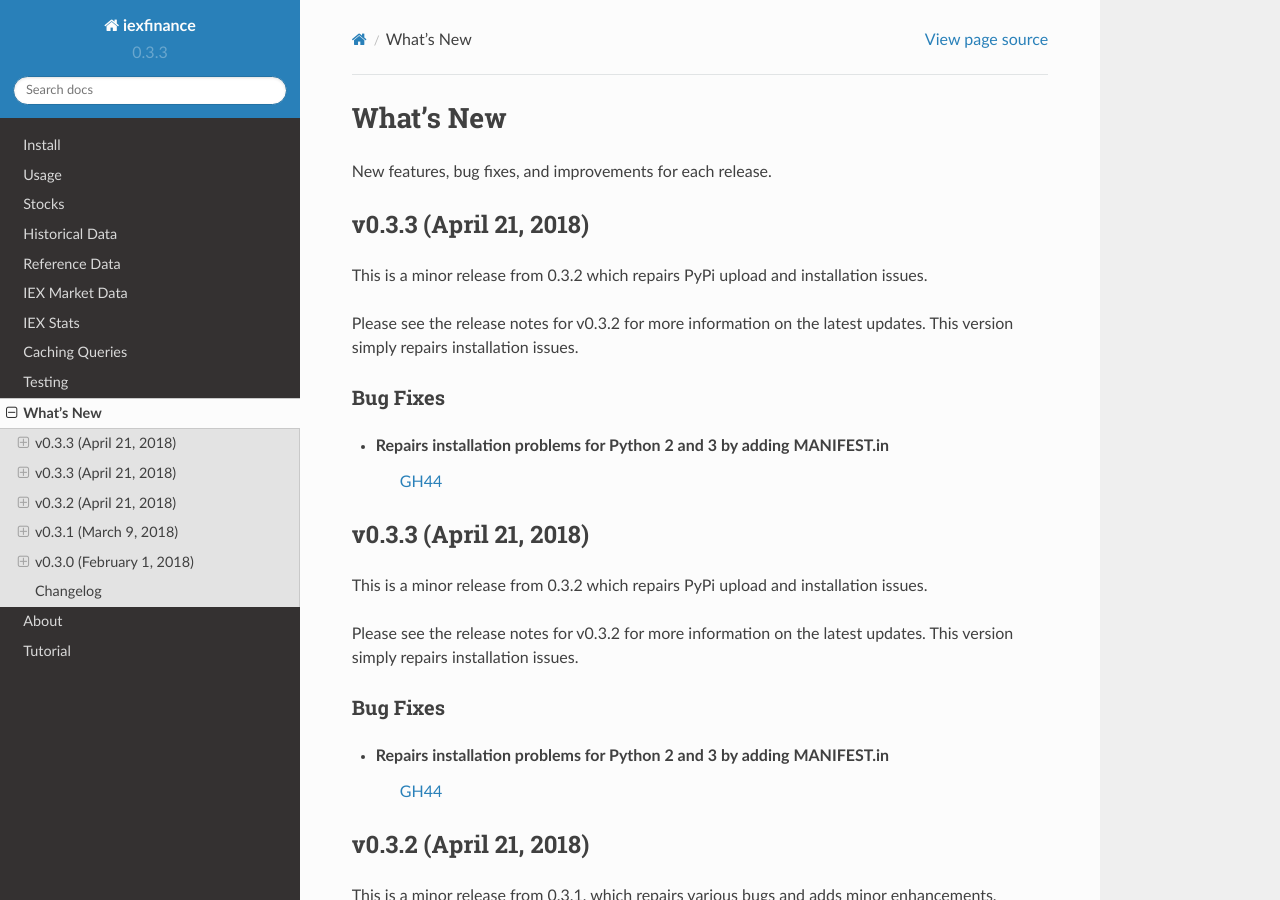
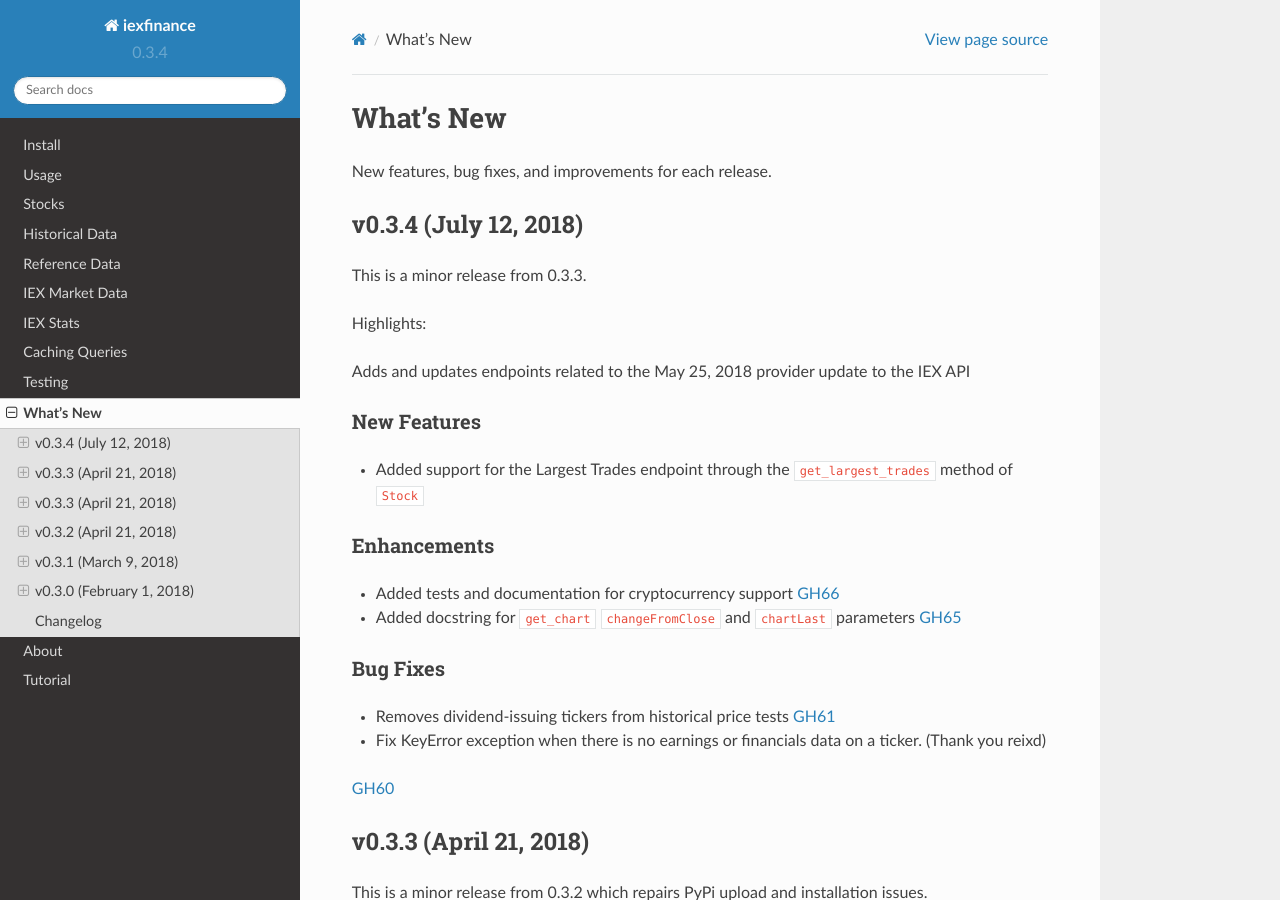
Before and after one commit to addisonlynch/iexfinance, a Sphinx documentation site: the page built from docs/source/whatsnew.rst, in a window 1280 px wide and 900 px high. Built offline with Sphinx 7.4.7 and the Read the Docs theme 2.0.0, drawn with Linux system fonts in a browser that asks for light colours.

Commit message:
rls 0.3.4 finalization

```diff
--- a/docs/source/conf.py
+++ b/docs/source/conf.py
@@ -58,9 +58,9 @@ author = 'Addison Lynch'
 # built documents.
 #
 # The short X.Y version.
-version = '0.3.3'
+version = '0.3.4'
 # The full version, including alpha/beta/rc tags.
-release = '0.3.3'
+release = '0.3.4'
 
 # The language for content autogenerated by Sphinx. Refer to documentation
 # for a list of supported languages.
--- a/docs/source/whatsnew.rst
+++ b/docs/source/whatsnew.rst
@@ -5,6 +5,8 @@ What's New
 **********
 
 New features, bug fixes, and improvements for each release.
+
+.. include:: whatsnew/v0.3.4.txt
 
 .. include:: whatsnew/v0.3.3.txt
 
--- a/docs/source/whatsnew/v0.3.4.txt
+++ b/docs/source/whatsnew/v0.3.4.txt
@@ -1,7 +1,7 @@
 .. _whatsnew_034:
 
 
-v0.3.4 (TBA)
+v0.3.4 (July 12, 2018)
 -----------------------
 
 This is a minor release from 0.3.3.
```
